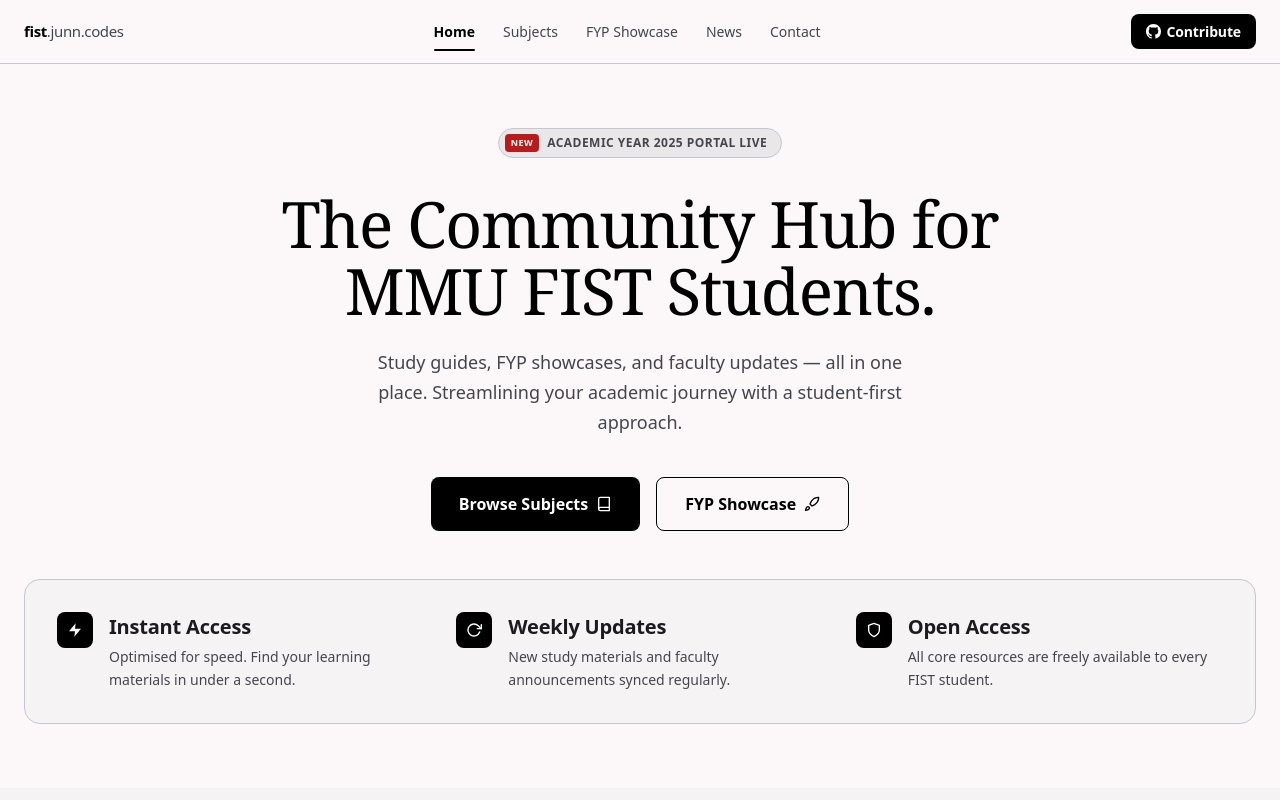
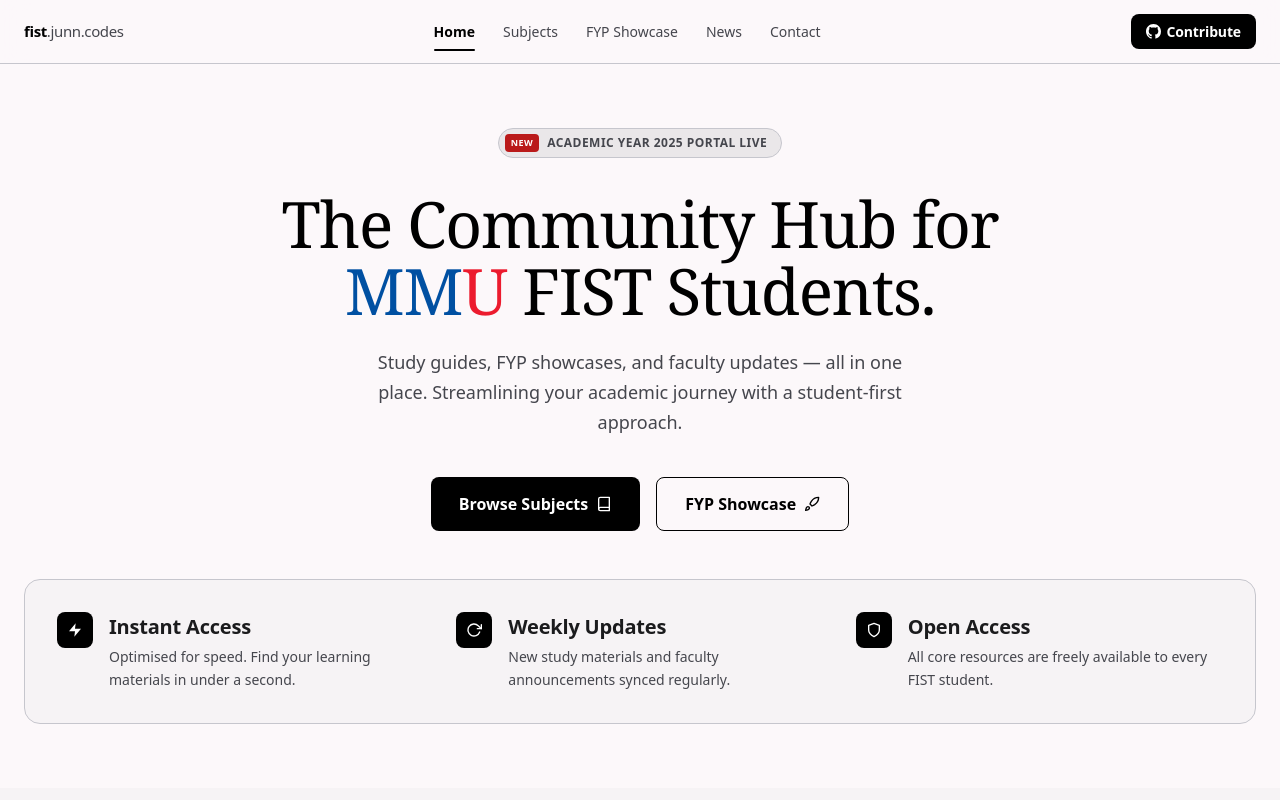
Before and after one commit to junn-my/junn-codes-fist, a Next.js app: page / in a window 1280 px wide. Shown: the top 800 px of the page. Built offline with nearby package versions, Linux system fonts and the light colour scheme.

Commit message:
chore: update mmu wording in hero

```diff
--- a/app/page.tsx
+++ b/app/page.tsx
@@ -25,7 +25,13 @@ export default function HomePage() {
                 <h1 className={styles.heroTitle}>
                     The Community Hub for
                     <br />
-                    MMU FIST Students.
+                    <a
+                        href="https://www.mmu.edu.my/"
+                        target="_blank"
+                        rel="noopener noreferrer"
+                        className={styles.mmuLink}
+                    >
+                    <span className="mmublue">MM</span><span className="mmured">U</span></a> FIST Students.
                 </h1>
 
                 <p className={styles.heroSub}>
--- a/styles/globals.css
+++ b/styles/globals.css
@@ -202,3 +202,7 @@ video {
     max-width: 100%;
     display: block;
 }
+
+/* ── MMU Brand Colors ───────────────────────────────────────────────────── */
+.mmublue { color: #0050A2; }
+.mmured  { color: #EC1B2E; }
--- a/styles/pages/home.module.css
+++ b/styles/pages/home.module.css
@@ -36,6 +36,17 @@
     letter-spacing: 0.04em;
     text-transform: uppercase;
     color: var(--color-on-surface-variant);
+}
+
+.mmuLink {
+    text-decoration: none;
+    display: inline-block;
+    transition: transform 0.2s ease, opacity 0.2s ease;
+}
+
+.mmuLink:hover {
+    transform: scale(1.06);
+    opacity: 0.85;
 }
 
 .heroTitle {
```
